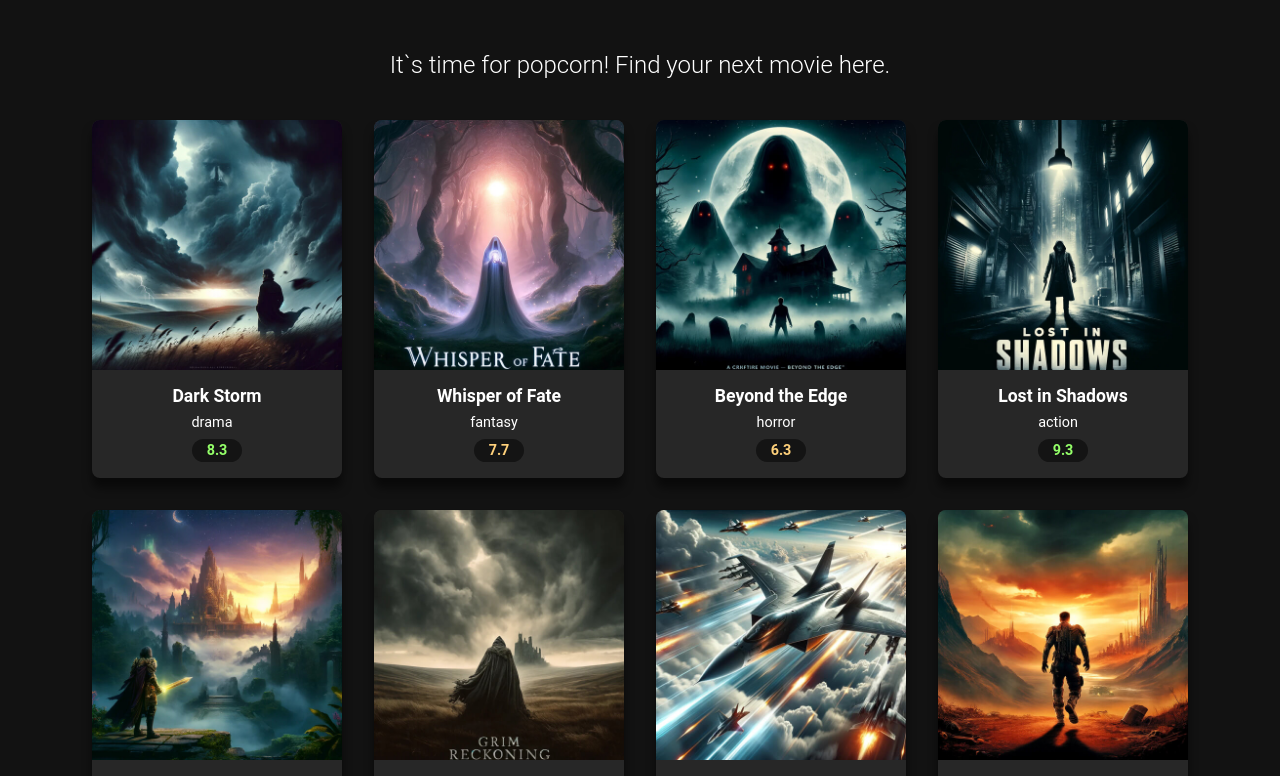
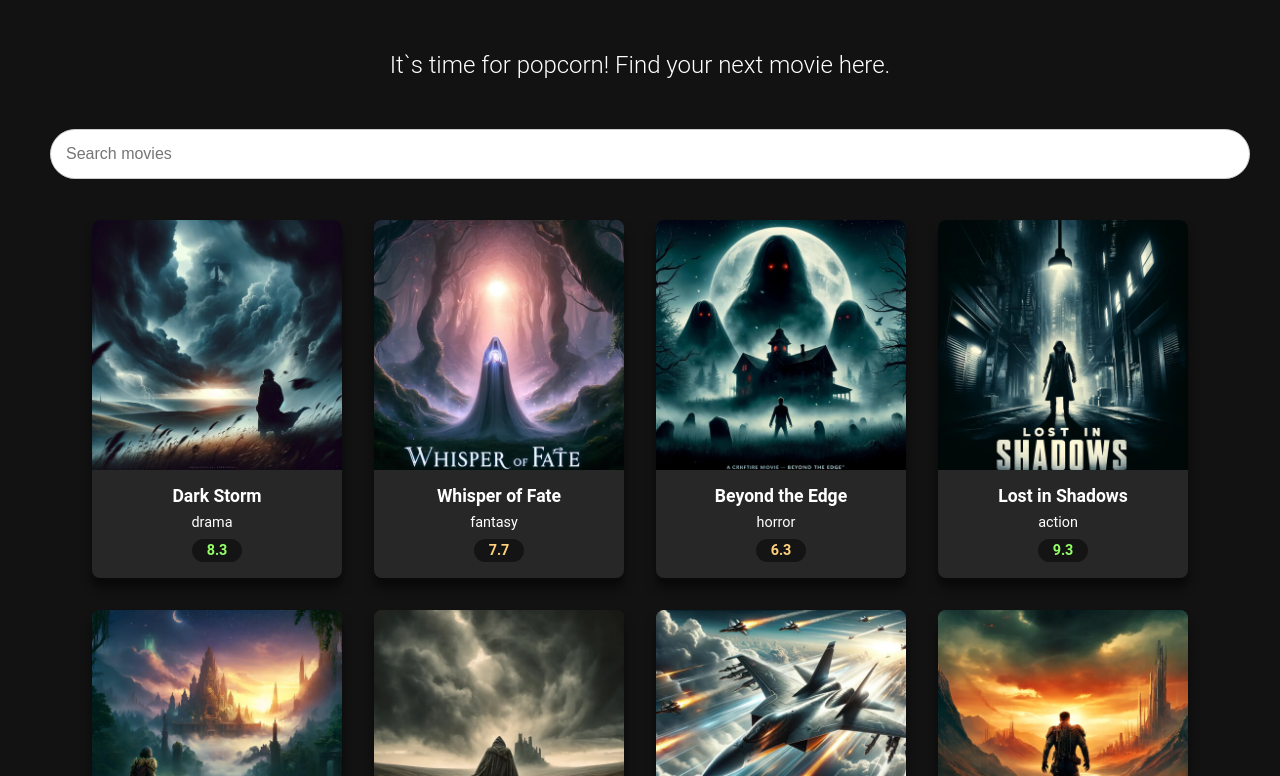
Before and after one commit to YasminPadilha/moviedux, a React (Create React App) app: page / in a window 1280 px wide. Shown: the part 324-1100 px from the top of the page. Built offline with nearby package versions, Linux system fonts and the light colour scheme.

Commit message:
add filter logic to search bar

```diff
--- a/src/components/MoviesGrid.js
+++ b/src/components/MoviesGrid.js
@@ -4,6 +4,7 @@
 
 const MoviesGrid = () => {
   const [movies, setmovies] = useState([]);
+  const [searchTerm, setSearchTerm] = useState("");
 
   useEffect(() => {
     fetch("movies.json")
@@ -11,11 +12,28 @@
       .then((data) => setmovies(data));
   }, []);
 
+  const handleSearchChange = (e) => {
+    setSearchTerm(e.target.value);
+  };
+
+  const filterMovies = movies.filter((movie) =>
+    movie.title.toLowerCase().includes(searchTerm.toLowerCase())
+  );
+
   return (
-    <div className="movies-grid">
-      {movies.map((movie) => (
-        <MovieCard movie={movie} key={movie.id} />
-      ))}
+    <div>
+      <input
+        type="text"
+        placeholder="Search movies"
+        className="search-input"
+        value={searchTerm}
+        onChange={handleSearchChange}
+      />
+      <div className="movies-grid">
+        {filterMovies.map((movie) => (
+          <MovieCard movie={movie} key={movie.id} />
+        ))}
+      </div>
     </div>
   );
 };
```
